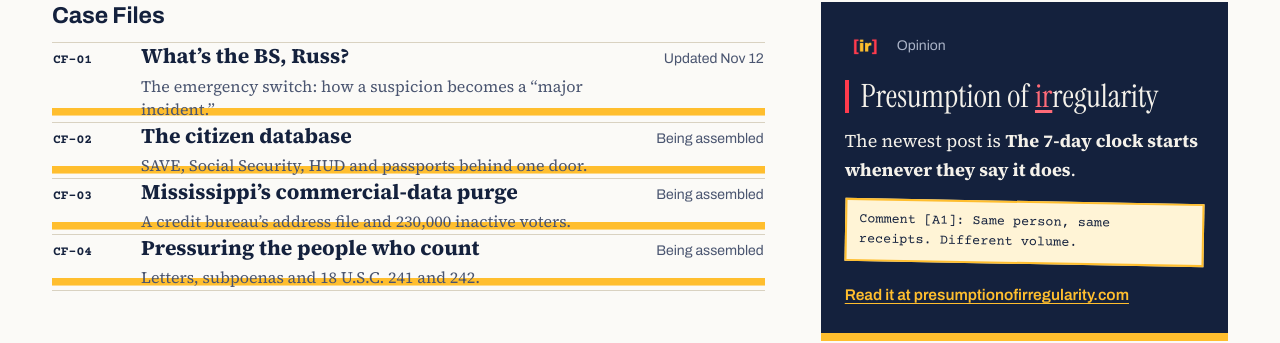
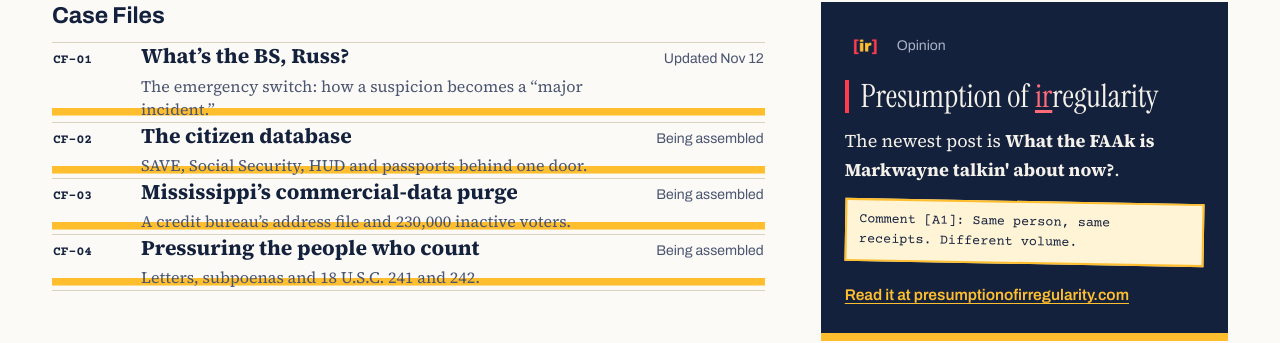
Before and after one commit to good-luck-with-that-ops/Every_Ballot_Counts_site, a Jekyll site: the page built from index.html, in a window 1280 px wide and 900 px high, scrolled down 2277 px. Shown: the part 132-475 px from the top of the window. Built offline with Jekyll 4.4.1, drawn with Linux system fonts in a browser that asks for light colours.

Commit message:
Home: opinion card points to the new POI post
Co-Authored-By: Claude Opus 5.5 <noreply@anthropic.com>
Claude-Session: https://claude.ai/code/session_01FzfMTbNVyRU7XpffsrV2HZ

```diff
--- a/_data/home.yml
+++ b/_data/home.yml
@@ -24,6 +24,6 @@ week:
   - {date: "Nov 10", text: "Judge Carter closed U.S. v. California: “This lawsuit attempted to disrupt an ongoing election and create confusion and uncertainty for voters and election workers alike.” {D}", src: "C.D. Cal. 2:26-cv-12025, ECF 181", url: "https://storage.courtlistener.com/recap/gov.uscourts.cacd.1043513/gov.uscourts.cacd.1043513.181.0.pdf", tw: 5}
 checked_not_seen: "Not seen as of Friday night: a “significant incident” declaration, a new emergency directive, a major-incident notice, any federal finding about voting machines, a warrant or seizure, a Guard call-up, or any Mullin statement about the election (checked by name)."
 opinion:
-  title: "The 7-day clock starts whenever they say it does"
-  url: "https://presumptionofirregularity.com/p/the-7-day-clock-starts-whenever-they"
+  title: "What the FAAk is Markwayne talkin' about now?"
+  url: "https://presumptionofirregularity.com/p/what-the-faak-is-markwayne-talkin"
   comment: "Same person, same receipts. Different volume."
```
